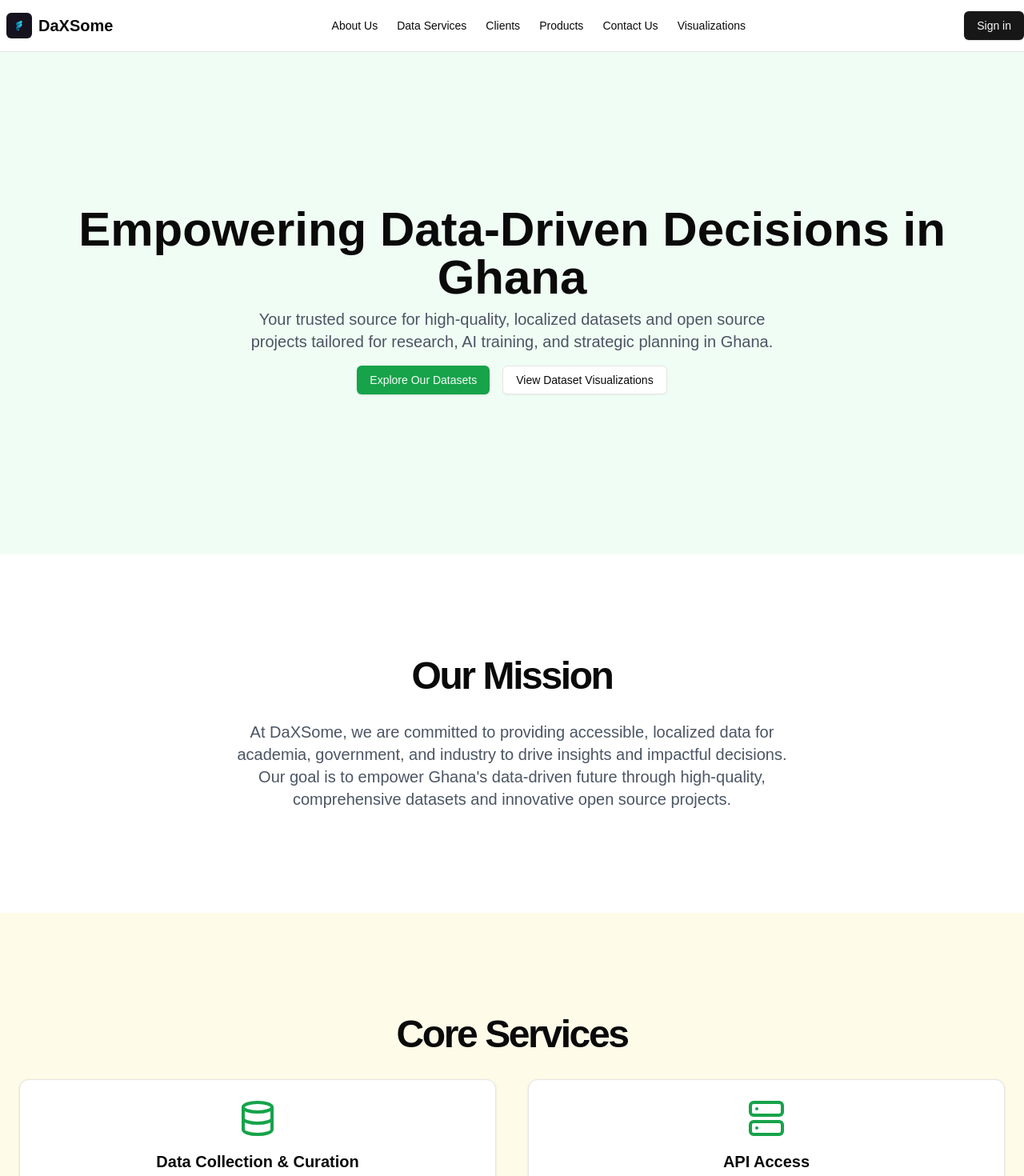
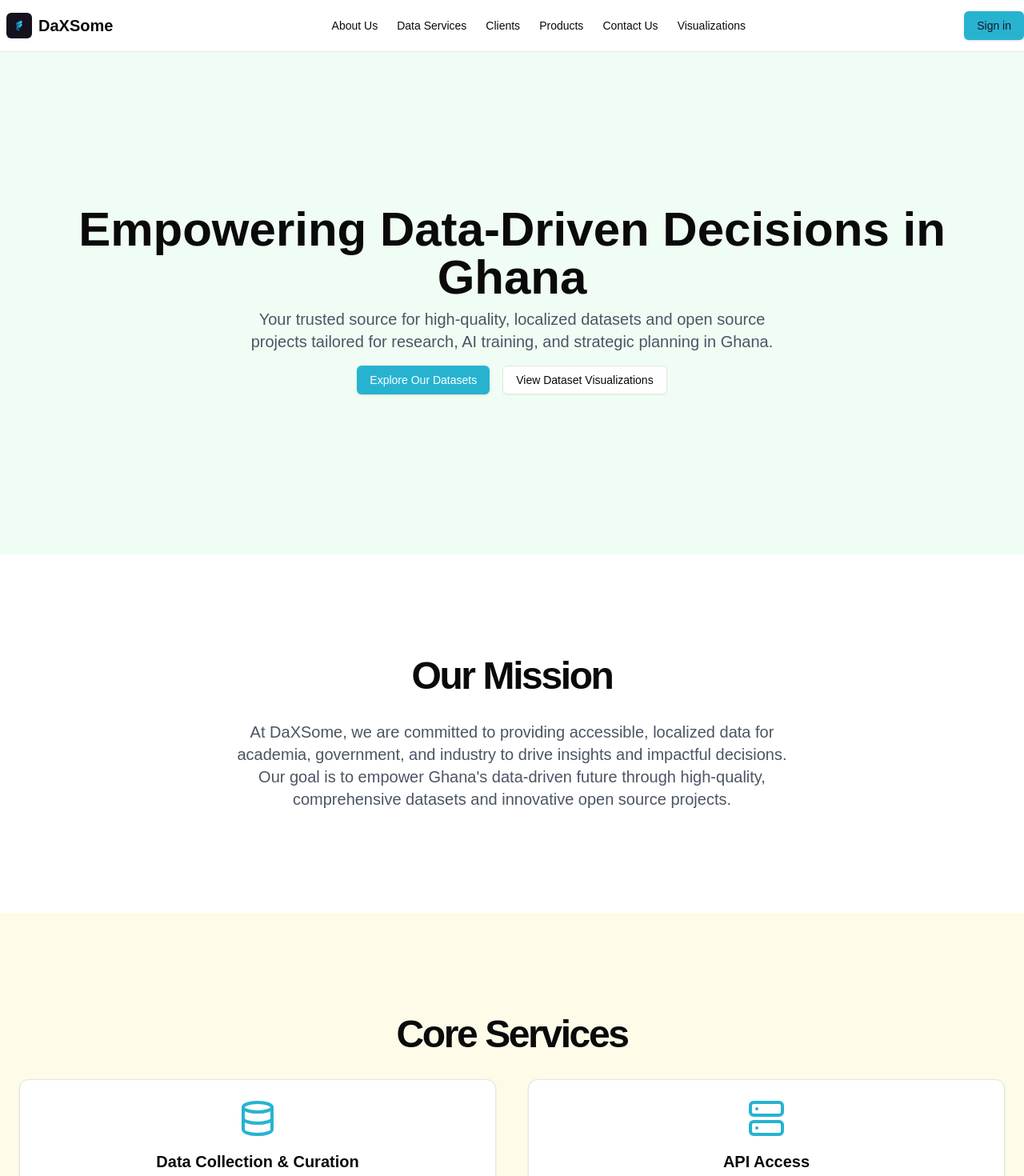
Before and after one commit to DaXSome/DaXSome, a Next.js app: page / in a window 1280 px wide. Shown: the top 1470 px of the page at 80% size. Built offline with nearby package versions, Linux system fonts and the light colour scheme; no server answers.

Commit message:
chore (styles): use brand colors

```diff
--- a/src/app/layout.tsx
+++ b/src/app/layout.tsx
@@ -70,7 +70,7 @@
         <body
           className={`${geistSans.variable} ${geistMono.variable} antialiased`}
         >
-          <NextTopLoader color="green" />
+          <NextTopLoader color="blue" />
 
           <header className="sticky top-0 z-50 w-full border-b bg-white">
             <div className="container flex h-16 items-center justify-between">
--- a/src/app/page.tsx
+++ b/src/app/page.tsx
@@ -118,7 +118,7 @@
               </div>
               <div className="space-x-4">
                 <Link href="/datasets">
-                  <Button className="mb-2 bg-green-600 hover:bg-green-700">
+                  <Button className="mb-2 text-white bg-primary hover:bg-secondary">
                     Explore Our Datasets
                   </Button>
                 </Link>
@@ -154,7 +154,7 @@
             <div className="grid gap-10 sm:grid-cols-2">
               <Card>
                 <CardContent className="flex flex-col items-center space-y-4 p-6">
-                  <Database className="h-12 w-12 text-green-600" />
+                  <Database className="h-12 w-12 text-primary" />
                   <h3 className="text-xl font-bold">
                     Data Collection & Curation
                   </h3>
@@ -167,7 +167,7 @@
               </Card>
               <Card>
                 <CardContent className="flex flex-col items-center space-y-4 p-6">
-                  <Server className="h-12 w-12 text-green-600" />
+                  <Server className="h-12 w-12 text-primary" />
                   <h3 className="text-xl font-bold">API Access</h3>
                   <p className="text-center text-gray-600">
                     Our custom API solutions provide easy, programmatic
@@ -188,7 +188,7 @@
               {clients.map((item, index) => (
                 <Card key={index}>
                   <CardContent className="flex flex-col items-center space-y-4 p-6">
-                    <item.icon className="h-12 w-12 text-green-600" />
+                    <item.icon className="h-12 w-12 text-primary" />
                     <h3 className="text-xl font-bold">{item.title}</h3>
                     <p className="text-center text-gray-600">
                       {item.description}
@@ -213,7 +213,7 @@
                   <Card className="h-full">
                     <CardContent className="flex flex-col items-center justify-between space-y-4 p-6 h-full">
                       <div className="flex flex-col items-center space-y-4">
-                        <proj.icon className="h-12 w-12 text-green-600" />
+                        <proj.icon className="h-12 w-12 text-primary" />
                         <h3 className="text-xl font-bold text-center">
                           {proj.name}
                         </h3>
--- a/src/components/DatasetCard.tsx
+++ b/src/components/DatasetCard.tsx
@@ -44,9 +44,7 @@
           <p className="mb-4 line-clamp-3">{dataset.description}</p>
           <div className="flex flex-wrap gap-2">
             {dataset.tags.map((tag) => (
-              <Badge key={tag} variant="secondary">
-                {tag}
-              </Badge>
+              <Badge key={tag} className="text-white">{tag}</Badge>
             ))}
           </div>
         </CardContent>
--- a/src/components/Datasets.tsx
+++ b/src/components/Datasets.tsx
@@ -90,8 +90,8 @@
           </Select>
 
           {user && isLoaded && (
-            <Link href={"/datasets/my"}>
-              <Button>My Datasets</Button>{" "}
+            <Link href={"/datasets/my"} >
+              <Button className="text-white">My Datasets</Button>{" "}
             </Link>
           )}
         </div>
--- a/tailwind.config.ts
+++ b/tailwind.config.ts
@@ -10,53 +10,53 @@
   theme: {
     extend: {
       colors: {
-  			background: 'hsl(var(--background))',
-  			foreground: 'hsl(var(--foreground))',
+        background: "hsl(var(--background))",
+        foreground: "hsl(var(--foreground))",
         card: {
-  				DEFAULT: 'hsl(var(--card))',
-  				foreground: 'hsl(var(--card-foreground))'
+          DEFAULT: "hsl(var(--card))",
+          foreground: "hsl(var(--card-foreground))",
         },
         popover: {
-  				DEFAULT: 'hsl(var(--popover))',
-  				foreground: 'hsl(var(--popover-foreground))'
+          DEFAULT: "hsl(var(--popover))",
+          foreground: "hsl(var(--popover-foreground))",
         },
         primary: {
-  				DEFAULT: 'hsl(var(--primary))',
-  				foreground: 'hsl(var(--primary-foreground))'
+          DEFAULT: "#27b3d0",
+          foreground: "rgb(23, 20, 31)",
         },
         secondary: {
-  				DEFAULT: 'hsl(var(--secondary))',
-  				foreground: 'hsl(var(--secondary-foreground))'
+          DEFAULT: "#16131e",
+          foreground: "rgb(22, 18, 31)",
         },
         muted: {
-  				DEFAULT: 'hsl(var(--muted))',
-  				foreground: 'hsl(var(--muted-foreground))'
+          DEFAULT: "hsl(var(--muted))",
+          foreground: "hsl(var(--muted-foreground))",
         },
         accent: {
-  				DEFAULT: 'hsl(var(--accent))',
-  				foreground: 'hsl(var(--accent-foreground))'
+          DEFAULT: "hsl(var(--accent))",
+          foreground: "hsl(var(--accent-foreground))",
         },
         destructive: {
-  				DEFAULT: 'hsl(var(--destructive))',
-  				foreground: 'hsl(var(--destructive-foreground))'
+          DEFAULT: "hsl(var(--destructive))",
+          foreground: "hsl(var(--destructive-foreground))",
         },
-  			border: 'hsl(var(--border))',
-  			input: 'hsl(var(--input))',
-  			ring: 'hsl(var(--ring))',
+        border: "hsl(var(--border))",
+        input: "hsl(var(--input))",
+        ring: "hsl(var(--ring))",
         chart: {
-  				'1': 'hsl(var(--chart-1))',
-  				'2': 'hsl(var(--chart-2))',
-  				'3': 'hsl(var(--chart-3))',
-  				'4': 'hsl(var(--chart-4))',
-  				'5': 'hsl(var(--chart-5))'
-  			}
+          "1": "hsl(var(--chart-1))",
+          "2": "hsl(var(--chart-2))",
+          "3": "hsl(var(--chart-3))",
+          "4": "hsl(var(--chart-4))",
+          "5": "hsl(var(--chart-5))",
+        },
       },
       borderRadius: {
-  			lg: 'var(--radius)',
-  			md: 'calc(var(--radius) - 2px)',
-  			sm: 'calc(var(--radius) - 4px)'
-  		}
-  	}
+        lg: "var(--radius)",
+        md: "calc(var(--radius) - 2px)",
+        sm: "calc(var(--radius) - 4px)",
+      },
+    },
   },
   plugins: [require("tailwindcss-animate")],
 };
```
Lines whose indentation alone changed are shown as unchanged.
